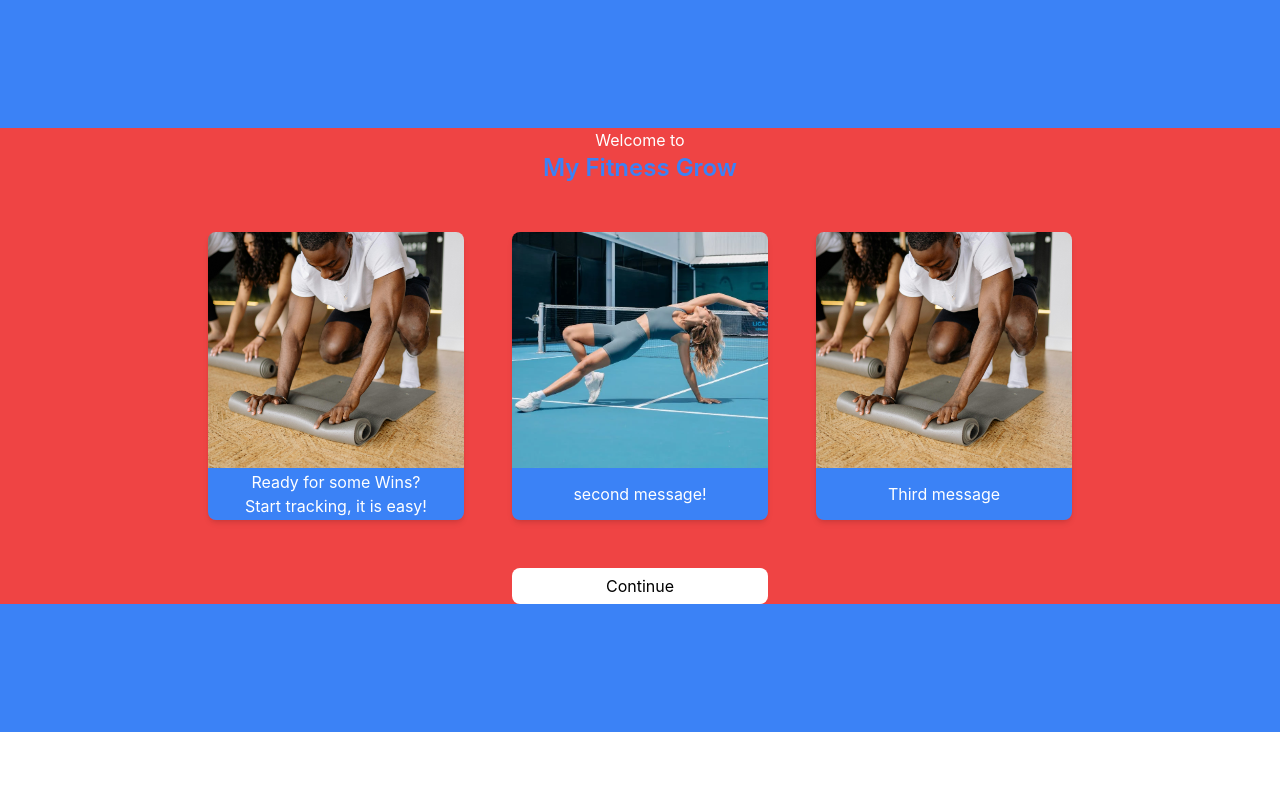
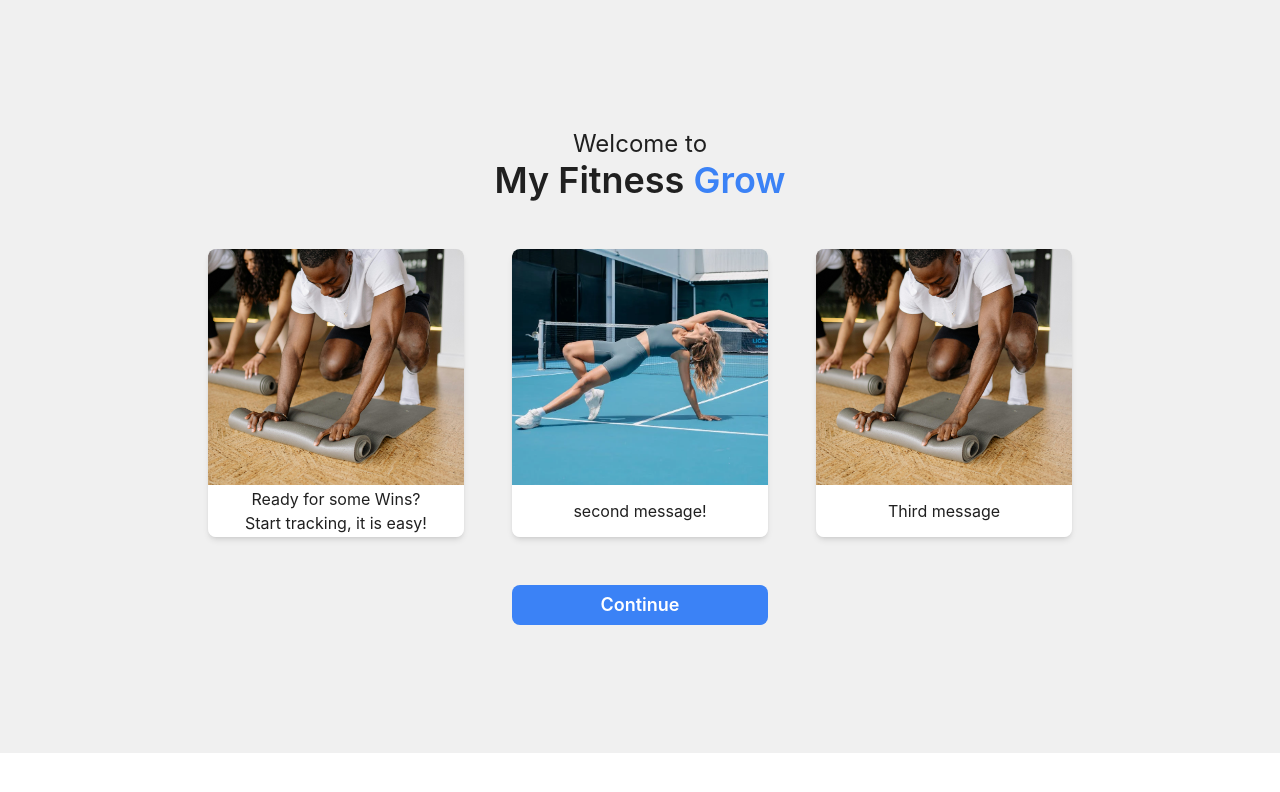
Before and after one commit to Braulin96/ProductFinder, a React (Create React App) app: page / in a window 1280 px wide. Shown: the top 792 px of the page. Built offline with nearby package versions, Linux system fonts and the light colour scheme.

Commit message:
added and used custom gray and blue colors in tailwind config

```diff
--- a/src/components/Welcome.js
+++ b/src/components/Welcome.js
@@ -27,8 +27,8 @@ const Module = ({ backgroundImage, description }) => {
         }}
       ></div>
 
-      <div className="bg-blue-500 w-full px-8 h-16  my-auto flex text-center justify-center">
-        <p className="my-auto">{description}</p>
+      <div className="bg-white w-full px-8 h-16  my-auto flex text-center justify-center">
+        <p className="my-auto text-secondary-gray">{description}</p>
       </div>
     </div>
   );
@@ -36,13 +36,13 @@ const Module = ({ backgroundImage, description }) => {
 
 const Welcome = () => {
   return (
-    <div className="my-auto h-full bg-blue-500 lg:py-32 md:py-24 sm:py-12 py-8 flex">
-      <div className="max-w-7xl bg-red-500 w-full text-white h-full mx-auto flex my-auto">
+    <div className="my-auto h-full bg-tertiary-gray lg:py-32 md:py-24 sm:py-12 py-8 flex text-secondary-gray">
+      <div className="max-w-7xl w-full h-full mx-auto flex my-auto">
         <div className="m-auto text-center w-full">
-          <p>
+          <p className="text-2xl">
             Welcome to <br />
-            <span className="text-primary-blue text-2xl font-semibold">
-              My Fitness Grow
+            <span className="text-4xl font-semibold">
+              My Fitness <span className="text-primary-blue">Grow</span>
             </span>
           </p>
           <div className="mt-12 flex justify-center flex-wrap w-full md:px-24 gap-x-12 px-8 gap-y-8">
@@ -55,12 +55,10 @@ const Welcome = () => {
             ))}
           </div>
           <div className="px-8 mt-12">
-          <button className="bg-white rounded-lg sm:w-64 min-w-64 w-full py-1.5 text-black">
-            Continue
-          </button>
-
+            <button className="bg-primary-blue rounded-lg sm:w-64 min-w-64 w-full py-1.5 text-white font-semibold text-lg">
+              Continue
+            </button>
           </div>
-
         </div>
       </div>
     </div>
--- a/tailwind.config.js
+++ b/tailwind.config.js
@@ -7,6 +7,8 @@ module.exports = {
     extend: {
       colors: {
         'primary-blue': "#3b82f6",
+        'secondary-gray': "#202020",
+        'tertiary-gray': "#F0F0F0",
       }
     },
   },
```
